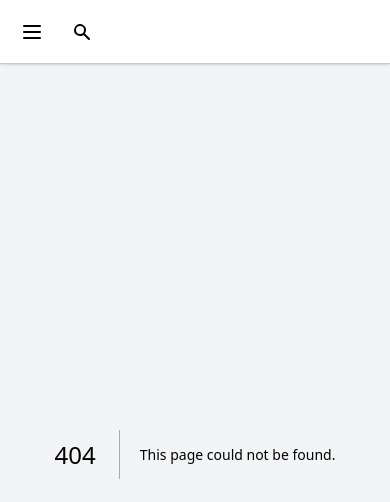
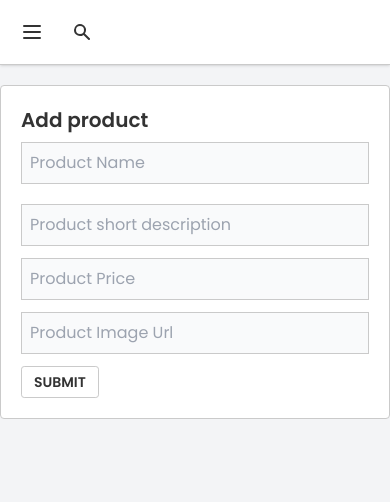
Before and after one commit to BadgerSIO/b2b-admin-control, a Next.js app: page /products/addproduct in a window 390 px wide. Before the commit this address had no page. Shown: the top 502 px of the page. Built offline with nearby package versions, Linux system fonts and the light colour scheme.

Commit message:
some route change and responsive design fixed for desktop

```diff
--- a/app/RecentOrders.js
+++ b/app/RecentOrders.js
@@ -6,7 +6,7 @@ const RecentOrders = async () => {
   );
   const data = await res.json();
   return (
-    <div className="grid grid-cols-1 ">
+    <div className="grid grid-cols-fluid2 gap-3 lg:gap-5 ">
       {data?.map((order) => (
         <OrderCard key={order._id} order={order} />
       ))}
--- a/app/customers/[customer]/page.js
+++ b/app/customers/[customer]/page.js
@@ -12,7 +12,7 @@ const Customer = async ({ params }) => {
   const date = new Date(timestamp * 1000); // convert Unix timestamp to JavaScript Date object
   const humanized = formatDistance(date, new Date(), { addSuffix: true });
   return (
-    <section className="container p-5 ">
+    <section className="container p-5 max-w-lg  ">
       <div className="text-center">
         <Image
           src={userImage}
@@ -32,11 +32,11 @@ const Customer = async ({ params }) => {
         </div>
       </div>
       <div className="grid gap-3 grid-cols-fluid mt-5">
-        <div className="p-3 bg-white text-center space-y-2 shadow rounded border border-borderGray lg:p-5">
+        <div className="p-3 bg-white text-center space-y-2  rounded border border-borderGray lg:p-5">
           <h2 className="text-lg lg:text-2xl font-semibold">Total Paid</h2>
           <h2>{totalMoney}</h2>
         </div>
-        <div className="p-3 bg-white text-center space-y-2 shadow rounded border border-borderGray lg:p-5">
+        <div className="p-3 bg-white text-center space-y-2  rounded border border-borderGray lg:p-5">
           <h2 className="text-lg lg:text-2xl font-semibold">Ordered Items</h2>
           <h2>{totalItems}</h2>
         </div>
--- a/app/layout.js
+++ b/app/layout.js
@@ -52,7 +52,7 @@ export default function RootLayout({ children }) {
               <div className="flex-1 px-2 mx-2">
                 <label
                   htmlFor="b2bdrawer"
-                  className=" hidden lg:inline-block mr-2"
+                  className=" hidden lg:inline-block mr-2 cursor-pointer"
                 >
                   <HiOutlineMenuAlt1 />
                 </label>
--- a/app/orders/OrderCard.js
+++ b/app/orders/OrderCard.js
@@ -2,7 +2,8 @@ import Image from "next/image";
 import Link from "next/link";
 import { formatDistance } from "date-fns";
 const OrderCard = ({ order }) => {
-  const { userName, userImage, lastOrdered, totalMoney, totalItems } = order;
+  const { userName, userImage, lastOrdered, totalMoney, totalItems, _id } =
+    order;
   const timestamp = lastOrdered;
   const date = new Date(timestamp * 1000); // convert Unix timestamp to JavaScript Date object
   const humanized = formatDistance(date, new Date(), { addSuffix: true });
@@ -32,7 +33,7 @@ const OrderCard = ({ order }) => {
       </div>
       <div className="col-span-1  justify-self-end place-self-center ">
         <Link
-          href={`/`}
+          href={`/customers/${_id}`}
           className="btn btn-xs btn-outline capitalize border-borderGray "
         >
           View
--- a/app/orders/page.js
+++ b/app/orders/page.js
@@ -7,14 +7,14 @@ const Orders = async () => {
   );
   const data = await res.json();
   return (
-    <section className="w-full px-5">
+    <section className="w-full px-5 container">
       <div className="flex justify-between my-5">
         <h1 className="text-2xl capitalize font-semibold">My Orders</h1>
         <button className="btn btn-outline btn-sm border-borderGray">
           <HiPlus />
         </button>
       </div>
-      <div className="grid grid-cols-1 ">
+      <div className="grid grid-cols-fluid2 gap-3 lg:gap-5 ">
         {data?.map((order) => (
           <OrderCard key={order._id} order={order} />
         ))}
--- a/app/page.js
+++ b/app/page.js
@@ -2,7 +2,7 @@ import RecentOrders from "./RecentOrders";
 
 export default function Home() {
   return (
-    <main className="w-full px-5 py-5">
+    <main className="w-full px-5 py-5 container">
       <div className="flex justify-between items-center">
         <h1 className="text-lg">Welecome {"Airpul"} 👋</h1>
         <select className="select select-bordered w-36 ">
--- a/app/addproduct/page.js
+++ b/app/products/addproduct/page.js
@@ -14,7 +14,7 @@ const AddProduct = () => {
       .then((data) => "");
   };
   return (
-    <section className="p-5">
+    <section className="p-5 container max-w-md border border-borderGray mt-5 rounded bg-white ">
       <h1 className="text-xl font-semibold">Add product</h1>
       <Formik
         initialValues={{ name: "", shortDescription: "", price: "", image: "" }}
@@ -22,27 +22,27 @@ const AddProduct = () => {
           handleSubmit(values);
         }}
       >
-        <Form className="">
+        <Form className="space-y-3 lg:space-y-5">
           <Field
-            className="w-full my-2 p-2"
+            className="w-full bg-gray-50 border border-borderGray my-2 p-2"
             placeholder="Product Name"
             name="name"
             type="text"
           ></Field>
           <Field
-            className="w-full my-2 p-2"
+            className="w-full bg-gray-50 border border-borderGray my-2 p-2"
             placeholder="Product short description"
             name="shortDescription"
             type="text"
           ></Field>
           <Field
-            className="w-full my-2 p-2"
+            className="w-full bg-gray-50 border border-borderGray my-2 p-2"
             placeholder="Product Price"
             name="price"
             type="text"
           ></Field>
           <Field
-            className="w-full my-2 p-2"
+            className="w-full bg-gray-50 border border-borderGray my-2 p-2"
             placeholder="Product Image Url"
             name="image"
             type="url"
--- a/app/products/page.js
+++ b/app/products/page.js
@@ -9,17 +9,17 @@ const Products = async () => {
   );
   const data = await res.json();
   return (
-    <section className="w-full px-5">
+    <section className="w-full px-5 container">
       <div className="flex justify-between my-5">
         <h1 className="text-2xl capitalize font-semibold">My Products</h1>
         <Link
-          href={`/addproduct`}
+          href={`/products/addproduct`}
           className="btn btn-outline btn-sm border-borderGray"
         >
           <HiPlus />
         </Link>
       </div>
-      <div className="grid grid-cols-1 ">
+      <div className="grid grid-cols-fluid2 gap-3 lg:gap-5 ">
         {data?.map((product) => (
           <ProductCards key={product._id} product={product} />
         ))}
```
